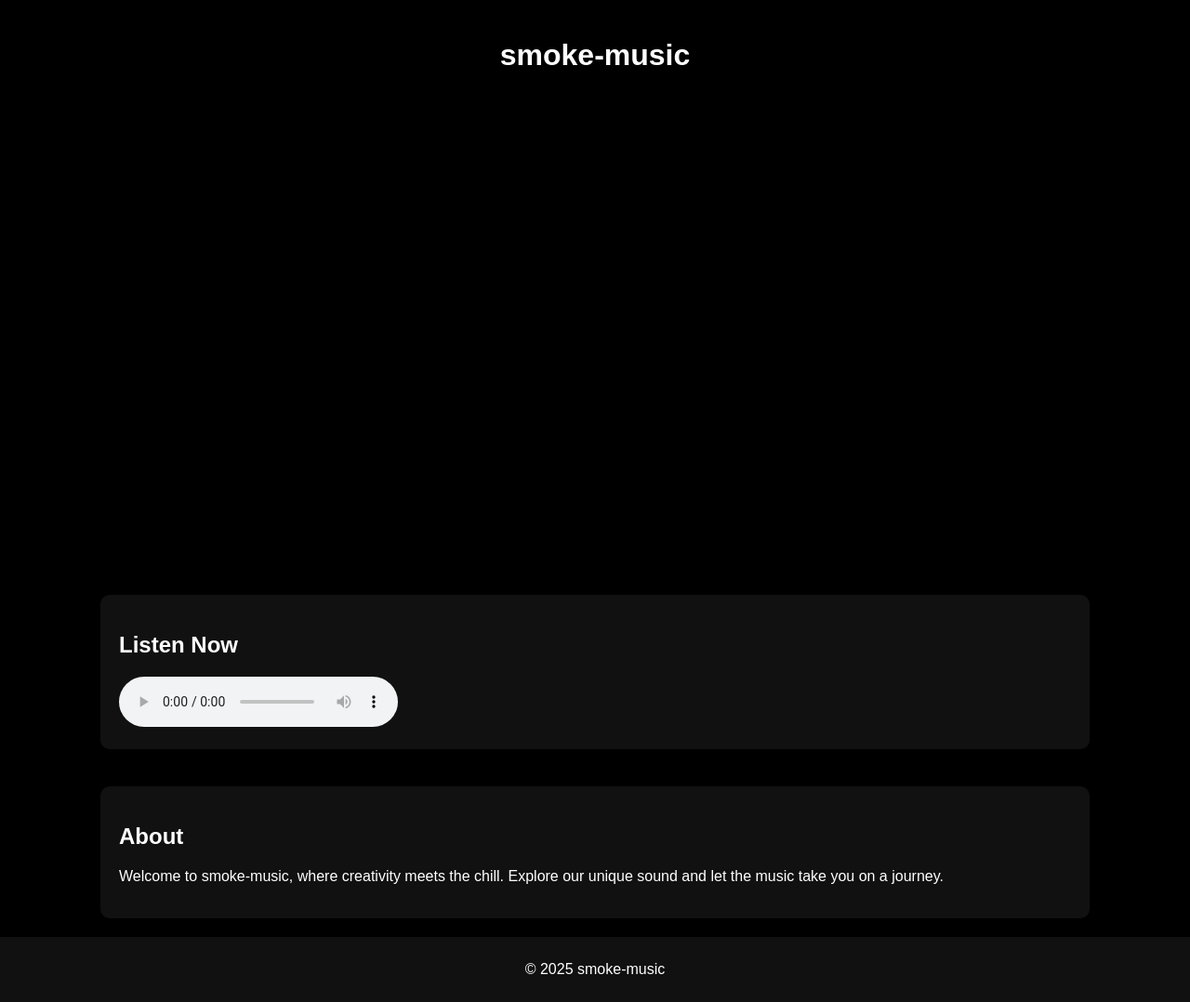
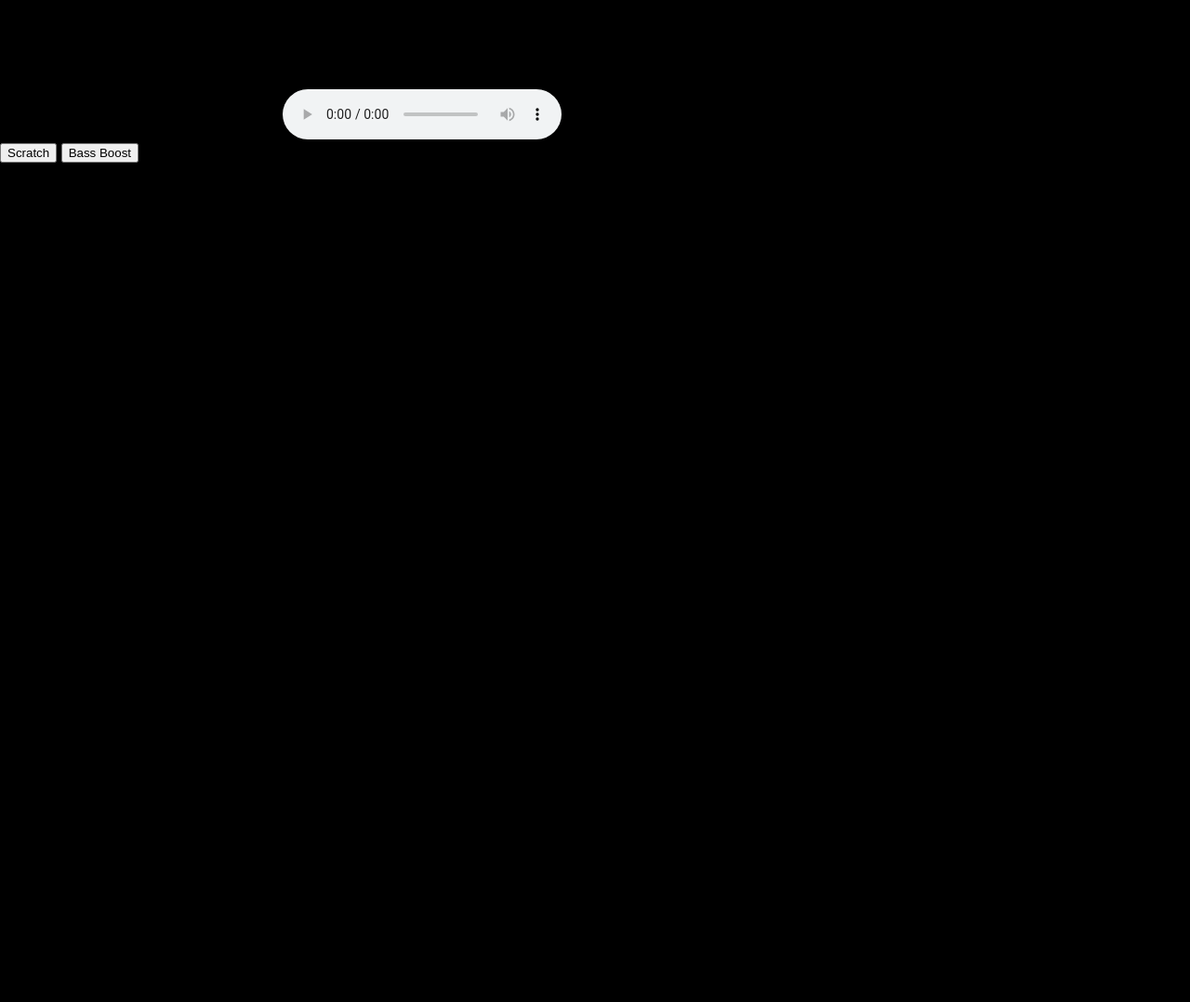
Before and after one commit to Sm0k367/smoke-music, a plain HTML site: page index.html in a window 1280 px wide. Shown: the whole page at 93% size. After the commit the page ends 800 px from the top, so only its background shows below. Drawn offline with nearby package versions, Linux system fonts and the light colour scheme.

Commit message:
Update index.html

```diff
--- a/index.html
+++ b/index.html
@@ -3,33 +3,20 @@
 <head>
     <meta charset="UTF-8">
     <meta name="viewport" content="width=device-width, initial-scale=1.0">
-    <title>smoke-music</title>
+    <title>Epic Nightclub Experience</title>
     <link rel="stylesheet" href="styles.css">
 </head>
 <body>
-    <header>
-        <h1>smoke-music</h1>
-    </header>
-    <main>
-        <section id="visualizer">
-            <canvas id="canvas"></canvas>
-        </section>
-        <section id="music-player">
-            <h2>Listen Now</h2>
-            <audio id="audio" controls>
-                <source src="https://suno.com/s/IFSYDpRy6GumCQSW" type="audio/mpeg">
-                Your browser does not support the audio element.
-            </audio>
-        </section>
-        <section id="about">
-            <h2>About</h2>
-            <p>Welcome to smoke-music, where creativity meets the chill. Explore our unique sound and let the music take you on a journey.</p>
-        </section>
-    </main>
-    <footer>
-        <p>&copy; 2025 smoke-music</p>
-    </footer>
-    <script src="[invalid url, do not cite]
-    <script src="visualizer.js"></script>
+    <canvas id="scene"></canvas>
+    <audio id="audio" controls>
+        <source src="assets/audio/suno-song.mp3" type="audio/mpeg">
+        Your browser does not support the audio element.
+    </audio>
+    <div class="controls">
+        <button id="scratch">Scratch</button>
+        <button id="bass-boost">Bass Boost</button>
+    </div>
+    <script src="https://cdnjs.cloudflare.com/ajax/libs/three.js/r128/three.min.js"></script>
+    <script src="js/main.js"></script>
 </body>
 </html>
```
